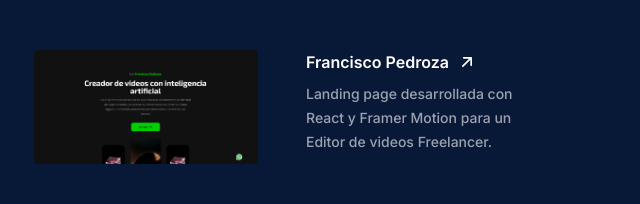
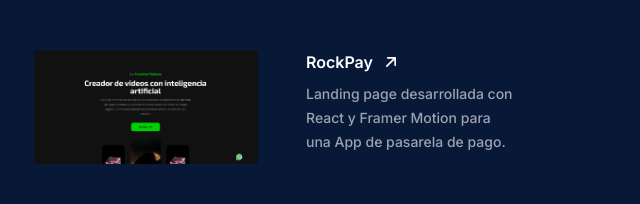
Before and after one commit to ivanmacedonio/portfoliov2, a React (Vite) app: page / in a window 1280 px wide. Shown: the part 1616-1820 px from the top of the page, without its empty margins (606-1246 px from the left). Built offline with nearby package versions, Linux system fonts and the light colour scheme.

Commit message:
feature: add rockpay

```diff
--- a/src/components/Projects.jsx
+++ b/src/components/Projects.jsx
@@ -46,10 +46,10 @@
     image: web7,
   },
   {
-    title: "Francisco Pedroza",
+    title: "RockPay",
     description:
-      "Landing page desarrollada con React y Framer Motion para un Editor de videos Freelancer.",
-    url: "https://franciscopedroza.netlify.app/",
+      "Landing page desarrollada con React y Framer Motion para una App de pasarela de pago.",
+    url: "https://rockpay.eu/",
     image: web,
   },
   {
```
